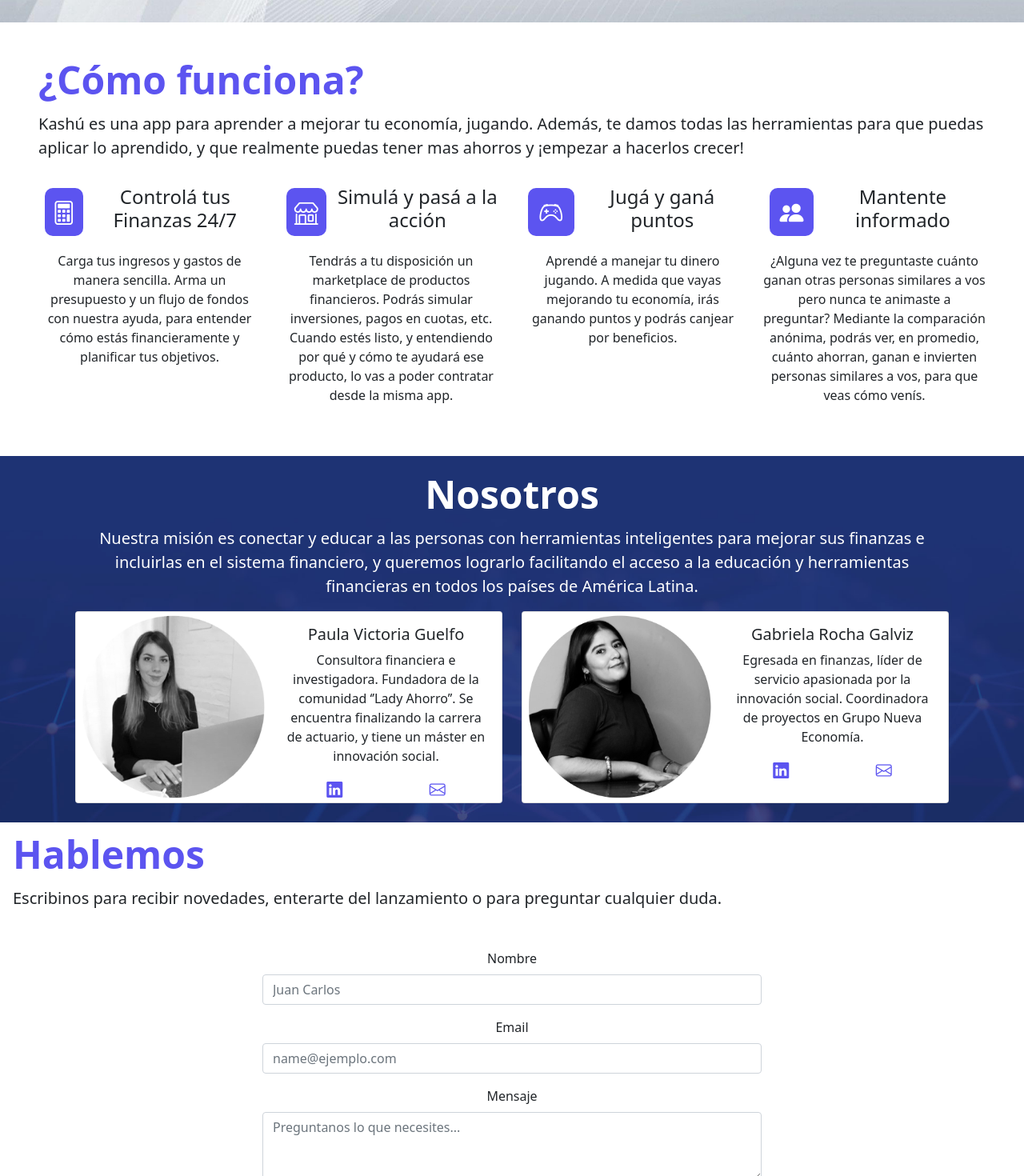
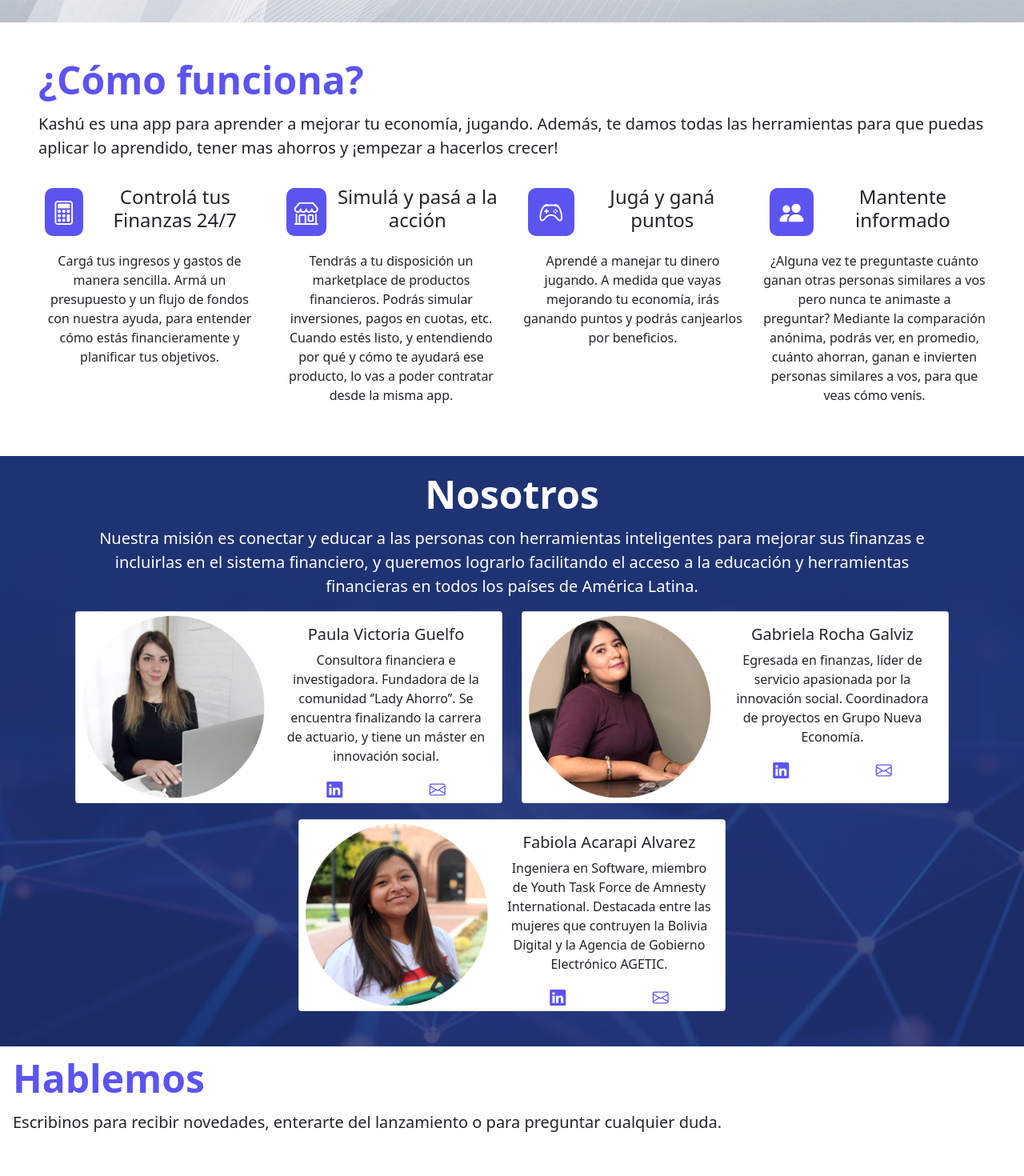
Before and after one commit to Cufavarela/kashuWeb, a React (Create React App) app: page / in a window 1280 px wide. Shown: the part 702-2172 px from the top of the page at 80% size. Built offline with nearby package versions, Linux system fonts and the light colour scheme.

Commit message:
add Fabi and things

```diff
--- a/src/App.scss
+++ b/src/App.scss
@@ -94,6 +94,28 @@ $primary: #5c54f0;
   }
 }
 
+.personalPic {
+  width: auto;
+}
+
+.firstsCardsRow {
+  @include media-breakpoint-between("xs", "md") {
+    flex-direction: column;
+    .firstsCardsColumn {
+      width: 100%;
+    }
+  }
+}
+
+.thirdCardColumn {
+  max-width: 50%;
+  margin: 20px auto;
+  @include media-breakpoint-between("xs", "md") {
+    max-width: 100%;
+    margin: 0px auto;
+  }
+}
+
 .no-display {
   @include media-breakpoint-between("xs", "md") {
     display: none;
--- a/src/Assets/constants/activeFeatures.js
+++ b/src/Assets/constants/activeFeatures.js
@@ -3,7 +3,7 @@ export const activeFeatures = [
     icon: "bi-calculator",
     title: "Controlá tus Finanzas 24/7",
     description:
-      "Carga tus ingresos y gastos de manera sencilla. Arma un presupuesto y un flujo de fondos con nuestra ayuda, para entender cómo estás financieramente y planificar tus objetivos.",
+      "Cargá tus ingresos y gastos de manera sencilla. Armá un presupuesto y un flujo de fondos con nuestra ayuda, para entender cómo estás financieramente y planificar tus objetivos.",
   },
   {
     icon: "bi-shop",
@@ -15,7 +15,7 @@ export const activeFeatures = [
     icon: "bi-controller",
     title: "Jugá y ganá puntos",
     description:
-      "Aprendé a manejar tu dinero jugando. A medida que vayas mejorando tu economía, irás ganando puntos y podrás canjear por beneficios.",
+      "Aprendé a manejar tu dinero jugando. A medida que vayas mejorando tu economía, irás ganando puntos y podrás canjearlos por beneficios.",
   },
   {
     icon: "bi-people-fill",
--- a/src/Components/AboutUs.js
+++ b/src/Components/AboutUs.js
@@ -2,6 +2,7 @@ import React from "react";
 import { Card, Container, Row, Col } from "react-bootstrap";
 import pau from "../Assets/images/Pau.jpeg";
 import gaby from "../Assets/images/Gaby.PNG";
+import fabi from "../Assets/images/Fabi.jpg";
 
 function AboutUs() {
   return (
@@ -29,15 +30,11 @@ function AboutUs() {
             y herramientas financieras en todos los países de América Latina.{" "}
           </p>
         </div>
-        <Container className="d-flex justify-content-around">
-          <Row>
-            <Col>
+        <Container className="d-flex flex-wrap justify-content-around">
+          <Row className="firstsCardsRow">
+            <Col className="firstsCardsColumn">
               <Card className="personalCard">
-                <Card.Img
-                  src={pau}
-                  style={{ filter: "grayscale(100%)", width: "auto" }}
-                  className="no-display"
-                />
+                <Card.Img src={pau} className="personalPic no-display" />
                 <Card.Body>
                   <Card.Title>Paula Victoria Guelfo</Card.Title>
                   <Card.Text>
@@ -59,13 +56,9 @@ function AboutUs() {
                 </Card.Body>
               </Card>
             </Col>
-            <Col>
+            <Col className="firstsCardsColumn">
               <Card className="personalCard">
-                <Card.Img
-                  src={gaby}
-                  style={{ width: "auto" }}
-                  className="no-display"
-                />
+                <Card.Img src={gaby} className="personalPic no-display" />
                 <Card.Body>
                   <Card.Title>Gabriela Rocha Galviz</Card.Title>
                   <Card.Text>
@@ -88,6 +81,33 @@ function AboutUs() {
               </Card>
             </Col>
           </Row>
+          <Row>
+            <Col className="thirdCardColumn">
+              <Card className="personalCard">
+                <Card.Img src={fabi} className="personalPic no-display" />
+                <Card.Body>
+                  <Card.Title>Fabiola Acarapi Alvarez</Card.Title>
+                  <Card.Text>
+                    Ingeniera en Software, miembro de Youth Task Force de
+                    Amnesty International. Destacada entre las mujeres que
+                    contruyen la Bolivia Digital y la Agencia de Gobierno
+                    Electrónico AGETIC.
+                  </Card.Text>
+                  <div className="d-flex justify-content-around">
+                    <a
+                      target="blank"
+                      href="https://www.linkedin.com/in/fabiacarapi/"
+                    >
+                      <i className="bi bi-linkedin icon-button"></i>
+                    </a>
+                    <a target="blank" href="mailto:grocha@growlatam.net">
+                      <i className="bi bi-envelope icon-button"></i>
+                    </a>
+                  </div>
+                </Card.Body>
+              </Card>
+            </Col>
+          </Row>
         </Container>
       </div>
     </>
--- a/src/Components/Features.js
+++ b/src/Components/Features.js
@@ -16,8 +16,8 @@ function Features() {
           <p className="lead">
             <strong>Kashú</strong> es una app para aprender a mejorar tu
             economía, jugando. Además, te damos todas las herramientas para que
-            puedas aplicar lo aprendido, y que realmente puedas tener mas
-            ahorros y ¡empezar a hacerlos crecer!
+            puedas aplicar lo aprendido, tener mas ahorros y ¡empezar a hacerlos
+            crecer!
           </p>
         </div>
         <Row>
--- a/src/Components/Footer.js
+++ b/src/Components/Footer.js
@@ -19,7 +19,7 @@ function Footer() {
           <a href="#">Política de privacidad</a>
         </li>
         <li className="list-inline-item">
-          <a href="#">Apoya a Kashú</a>
+          <a href="#contact">Apoya a Kashú</a>
         </li>
       </ul>
     </footer>
```
Also changed, not shown: src/Assets/images/Fabi.jpg (added), src/Assets/images/Gaby.PNG.
